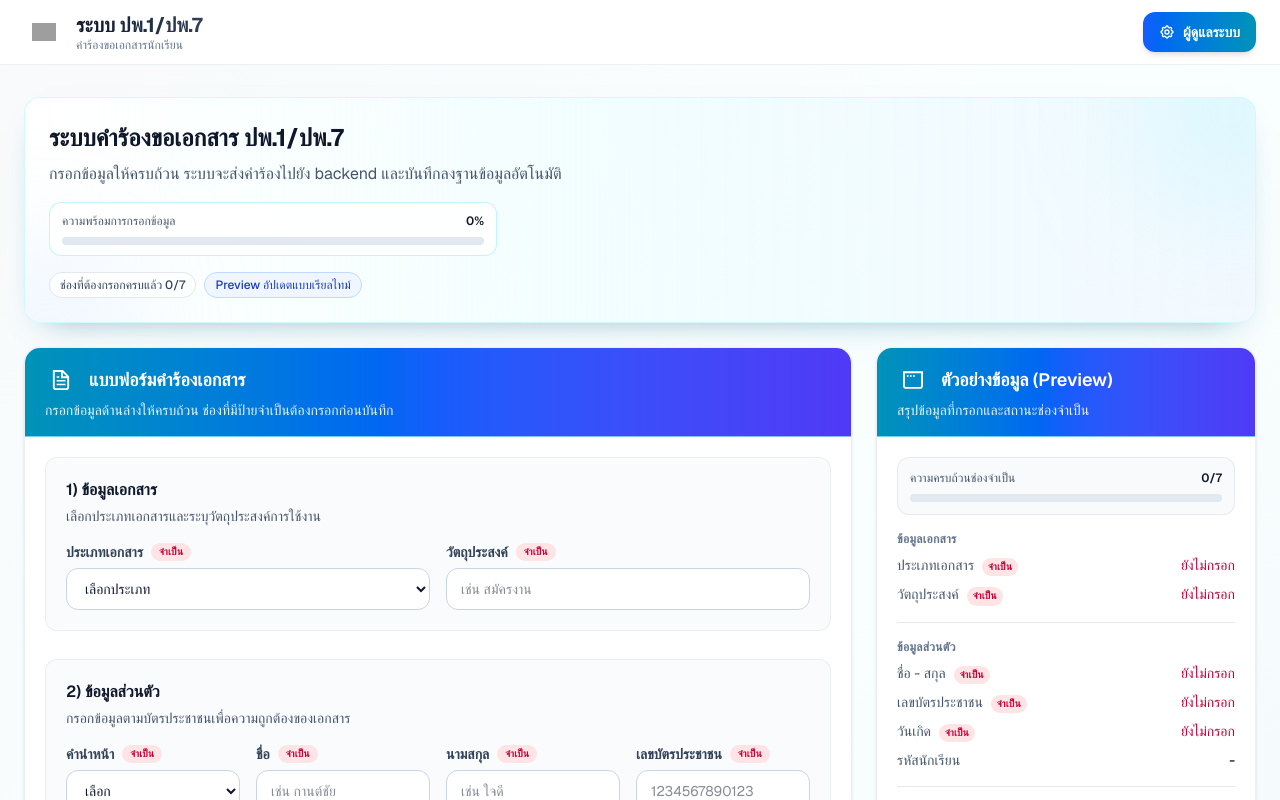
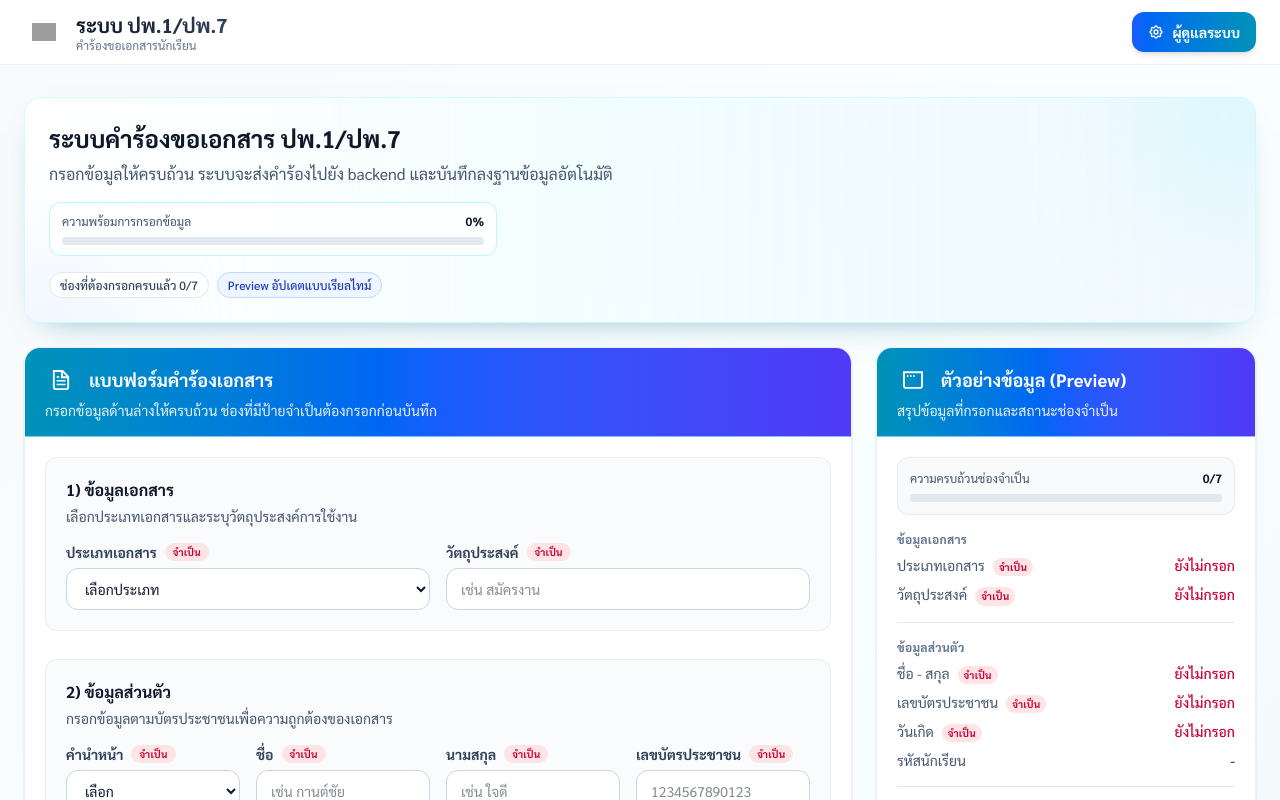
Before and after one commit to attane007/records-and-assessment, a Next.js app in the folder frontend/: page / in a window 1280 px wide. Shown: the top 800 px of the page. Built offline with nearby package versions, Linux system fonts and the light colour scheme; grey boxes are pictures that could not be loaded.

Commit message:
feat: replace Geist font with Sarabun for Thai-friendly typography support

```diff
--- a/frontend/app/globals.css
+++ b/frontend/app/globals.css
@@ -17,8 +17,8 @@
 body {
   background: var(--background);
   color: var(--foreground);
-  /* Use Geist fonts injected via next/font */
-  font-family: var(--font-geist-sans), ui-sans-serif, system-ui, -apple-system, Segoe UI, Roboto, Arial, "Noto Sans", "Apple Color Emoji", "Segoe UI Emoji";
+  /* Use Sarabun injected via next/font with Thai-friendly fallbacks */
+  font-family: var(--font-sarabun), "Noto Sans Thai", "Noto Sans", ui-sans-serif, system-ui, -apple-system, "Segoe UI", Roboto, Arial, "Apple Color Emoji", "Segoe UI Emoji";
 }
 
 /* subtle green accents */
--- a/frontend/app/layout.tsx
+++ b/frontend/app/layout.tsx
@@ -1,17 +1,14 @@
 import type { Metadata, Viewport } from "next";
-import { Geist, Geist_Mono } from "next/font/google";
+import { Sarabun } from "next/font/google";
 import "./globals.css";
 
 const siteUrl = "https://pp1.krufame.work";
 
-const geistSans = Geist({
-  variable: "--font-geist-sans",
-  subsets: ["latin"],
-});
-
-const geistMono = Geist_Mono({
-  variable: "--font-geist-mono",
-  subsets: ["latin"],
+const sarabun = Sarabun({
+  variable: "--font-sarabun",
+  subsets: ["thai", "latin"],
+  weight: ["300", "400", "500", "700"],
+  display: "swap",
 });
 
 export const metadata: Metadata = {
@@ -97,7 +94,7 @@ export default function RootLayout({
   return (
     <html lang="th" className="overflow-x-hidden">
       <body
-        className={`${geistSans.variable} ${geistMono.variable} antialiased w-full overflow-x-hidden`}
+        className={`${sarabun.variable} antialiased w-full overflow-x-hidden`}
       >
         {children}
       </body>
```
Also changed, not shown: 1 other file (tests, documents, lock files or other folders).
